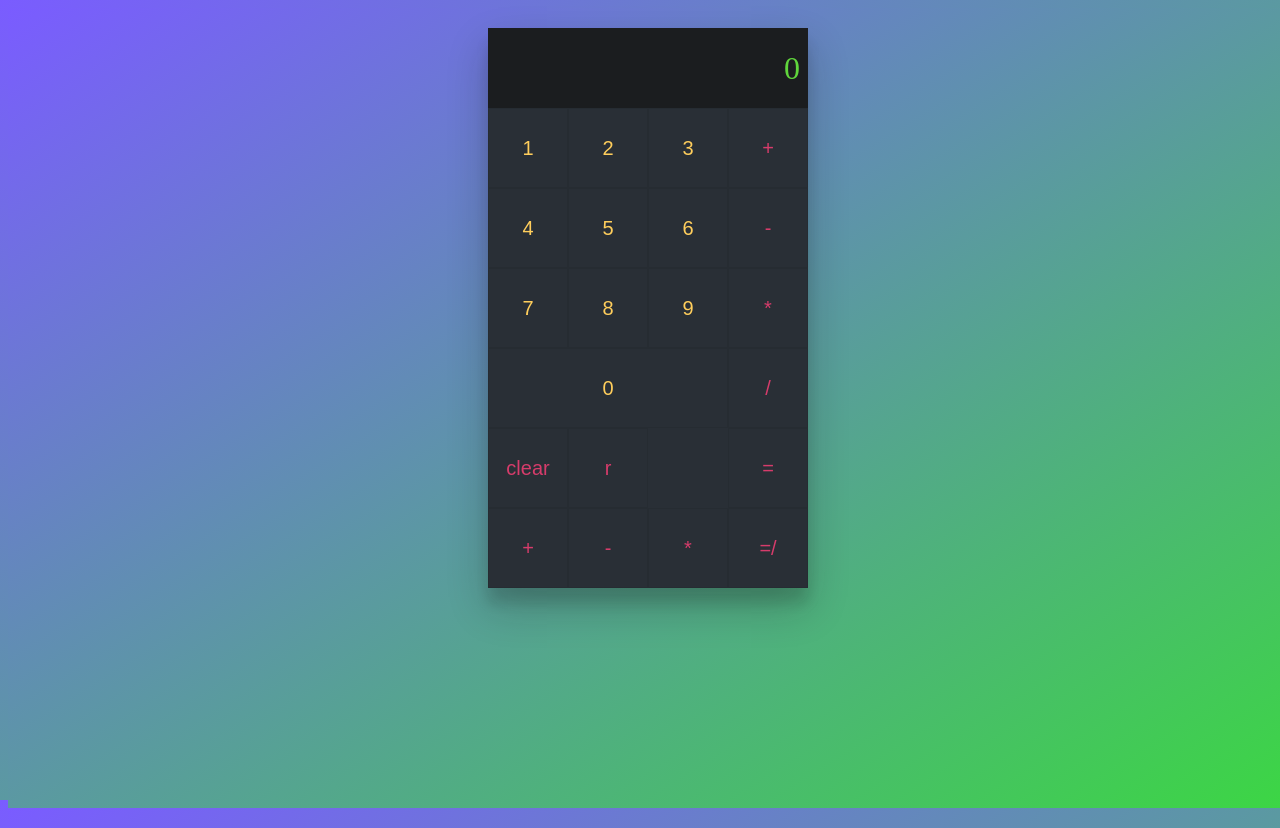
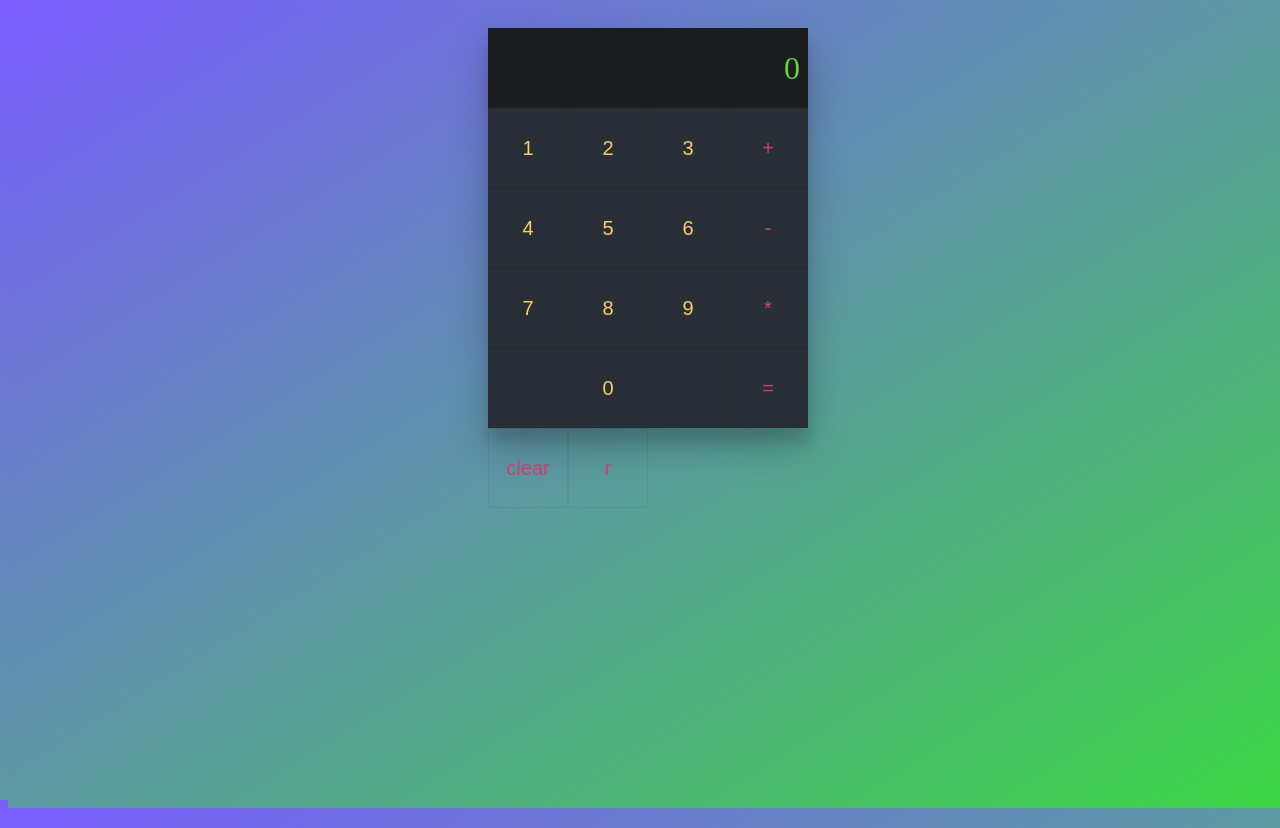
Before and after one commit to lauticouget/React_Redux, a React (Create React App) app: page / in a window 1280 px wide. Built offline with nearby package versions, Linux system fonts and the light colour scheme.

Commit message:
master | MathOperation Component with basic handlers

```diff
--- a/src/App.js
+++ b/src/App.js
@@ -1,11 +1,11 @@
 import React from "react";
-import Result from "./components/Result";
 import Button from "./components/Button";
 import MathOperations from "./components/MathOperations";
+import Result from "./components/Result";
 import "./App.css";
 
 const App = () => {
-  const clickHandlerFunction = text => {
+  const clickHandlerFunction = (text) => {
     console.log("Button.clickHandler", text);
   };
 
@@ -28,14 +28,10 @@ const App = () => {
         <button>clear</button>
         <button>r</button>
       </div>
-      <div className="math-operations">
-        <button>+</button>
-        <button>-</button>
-        <button>*</button>
-        <button>/</button>
-        <button>=</button>
-      </div>
-      <MathOperations />
+      <MathOperations
+        onClickOperation={(operation) => console.log("Operation: ", operation)}
+        onClickEqual={(equal) => console.log("Equal: ", equal)}
+      />
     </main>
   );
 };
--- a/src/components/Button.js
+++ b/src/components/Button.js
@@ -8,7 +8,7 @@ const Button = ({ type, text, clickHandler }) => (
 );
 
 Button.propTypes = {
-  tpye: PropTypes.string,
+  type: PropTypes.string,
   text: PropTypes.string.isRequired,
   clickHandler: PropTypes.func.isRequired,
 };
--- a/src/components/MathOperations.js
+++ b/src/components/MathOperations.js
@@ -1,19 +1,18 @@
 import React from "react";
 import PropTypes from "prop-types";
 import Button from "./Button";
-import {} from "./Button";
 
-const MathOperations = ({ onclickOperation, onClickEqual }) => (
+const MathOperations = ({ onClickOperation, onClickEqual }) => (
   <section className="math-operations">
-    <Button text="+" clickHandler={onclickOperation} />
-    <Button text="-" clickHandler={onclickOperation} />
-    <Button text="*" clickHandler={onclickOperation} />
-    <Button text="=/" clickHandler={onclickOperation} />
+    <Button text="+" clickHandler={onClickOperation} />
+    <Button text="-" clickHandler={onClickOperation} />
+    <Button text="*" clickHandler={onClickOperation} />
+    <Button text="=" clickHandler={onClickEqual} />
   </section>
 );
 
 MathOperations.propTypes = {
-  onclickOperation: PropTypes.func.isRequired,
+  onClickOperation: PropTypes.func.isRequired,
   onClickEqual: PropTypes.func.isRequired,
 };
 
```
